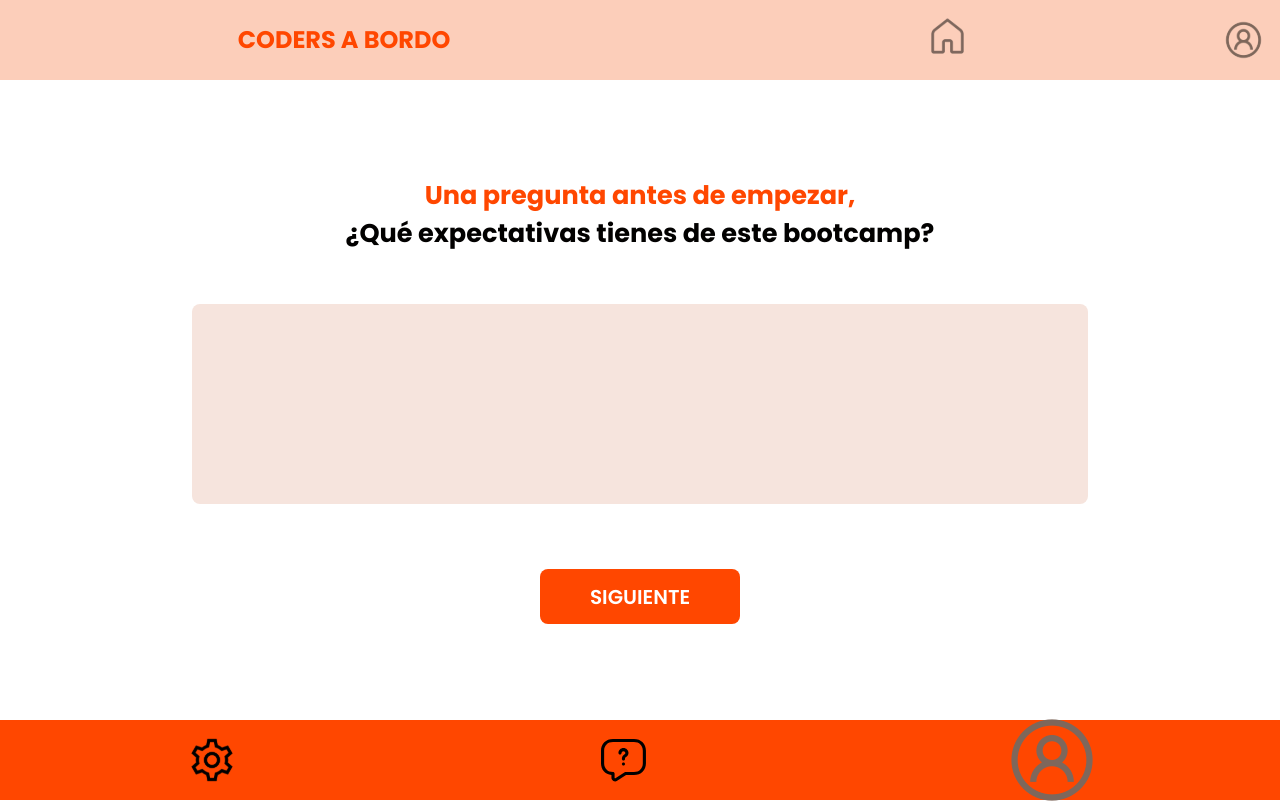
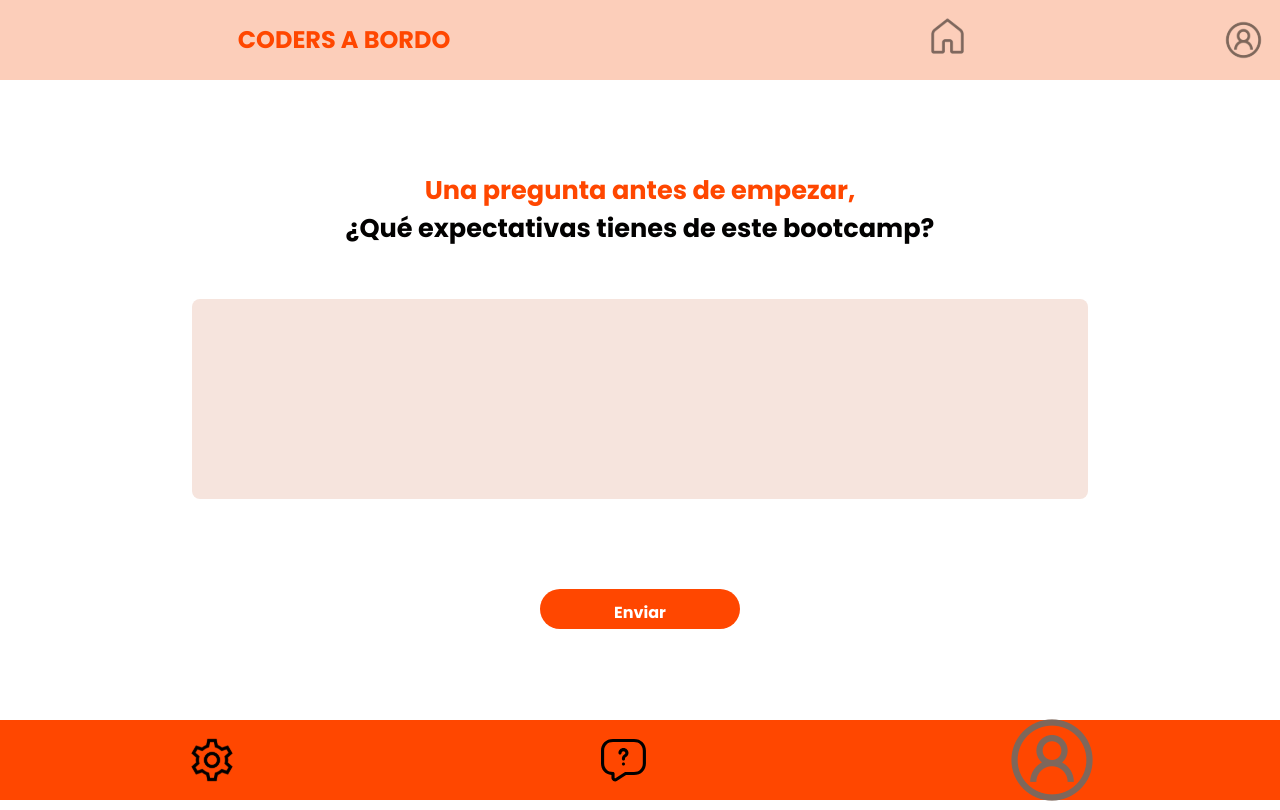
Before and after one commit to stranger-strings-team/front-codersabordo, a React (Vite) app: page /open-question in a window 1280 px wide. Built offline with nearby package versions, Linux system fonts and the light colour scheme.

Commit message:
discharged changes in open-question

```diff
--- a/src/pages/OpenQuestion/OpenQuestion.tsx
+++ b/src/pages/OpenQuestion/OpenQuestion.tsx
@@ -1,19 +1,43 @@
-import React from 'react'
+import React, { FormEvent, useState } from 'react'
 import { NextButton } from '../../components/NextButton';
 import Spacer from '../../components/Spacer/Spacer';
 import { Container, OrangeText } from '../../Global.style';
+import { authUserRequest, patchUserRequest } from '../../services/userServices';
+import { Button } from '../Login/LoginStyle';
 import { InputQuestion } from '../OpenQuestion/OpenQuestionStyle';
 
-type Props = {}
+//Falta terminar esta página
 
-const OpenQuestion = (props: Props) => {
+const OpenQuestion = () => {
+  let token;
+
+  const [post, setPost] = useState({
+    openQuestion: ""
+  })
+
+  const handleSubmit = async (e: FormEvent) => {
+    e.preventDefault();
+
+    patchUserRequest(post)
+      .catch()
+      .then((response) => {
+        console.log("submitted")
+      })
+      .catch(err => console.log(err))
+  };
+
+  const handleInput = (e: React.ChangeEvent<HTMLInputElement>) => {
+    setPost({ openQuestion: e.target.value })
+  };
   return (
 
     <Container>
           <h3><OrangeText>Una pregunta antes de empezar,</OrangeText><br></br> ¿Qué expectativas tienes de este bootcamp?</h3>
-          <InputQuestion type="text" />
+          <form onSubmit={handleSubmit}>
+          <InputQuestion type="text" name="openQuestion" onChange={handleInput} />
           <Spacer size={45} axis='vertical' />
-          <NextButton/>
+          <Button type="submit">Enviar</Button>
+          </form>
       </Container>
 
 
--- /dev/null
+++ b/src/services/userServices.tsx
@@ -0,0 +1,21 @@
+import axios from 'axios'
+
+const apiBase = 'http://localhost:4000/api'
+
+const loginUrl = ("http://localhost:4000/api/auth/login")
+
+export const getUsersRequest = async () => {
+    return axios.get(apiBase);
+}
+
+export const postUserRequest = async (user: Object) => {
+    return axios.post(apiBase + "/user", user);
+}
+
+export const patchUserRequest = async (user: Object) => {
+    return axios.patch(apiBase + "/user", user);//Falta terminar esta funcionalidad
+}
+
+export const authUserRequest = async (auth: Object) => {
+    return axios.post(loginUrl, auth);
+}
```
